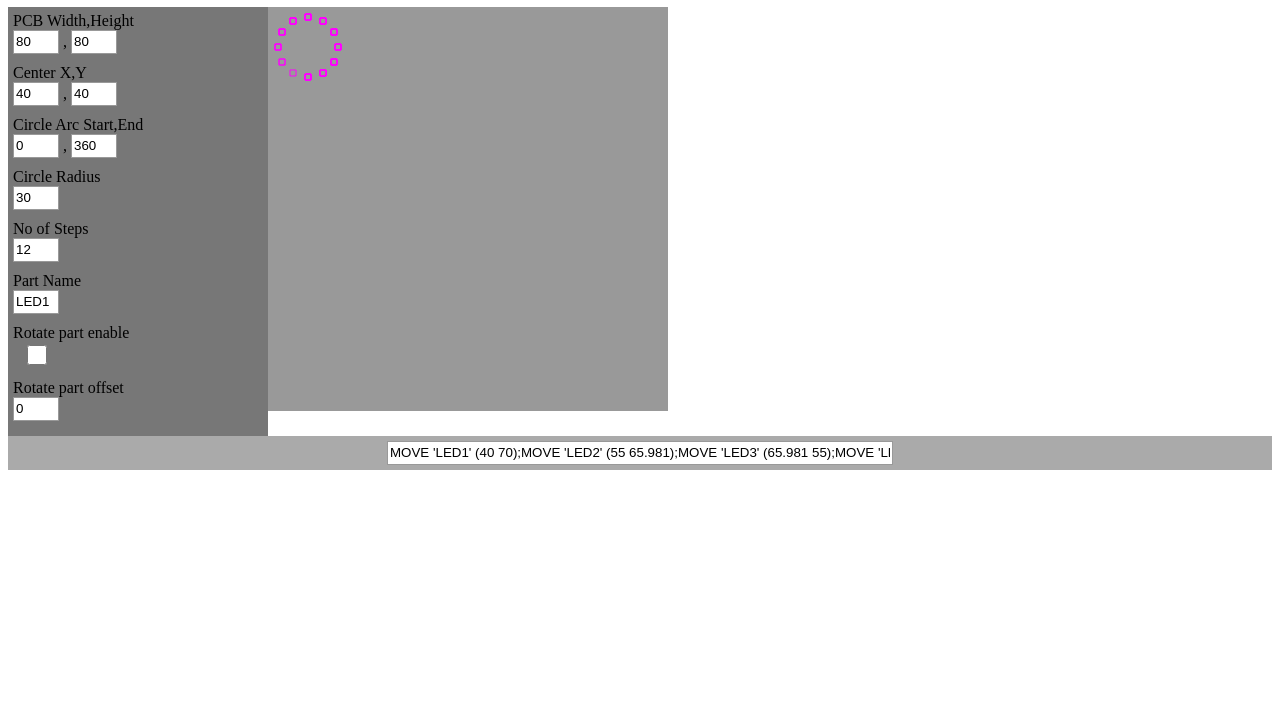
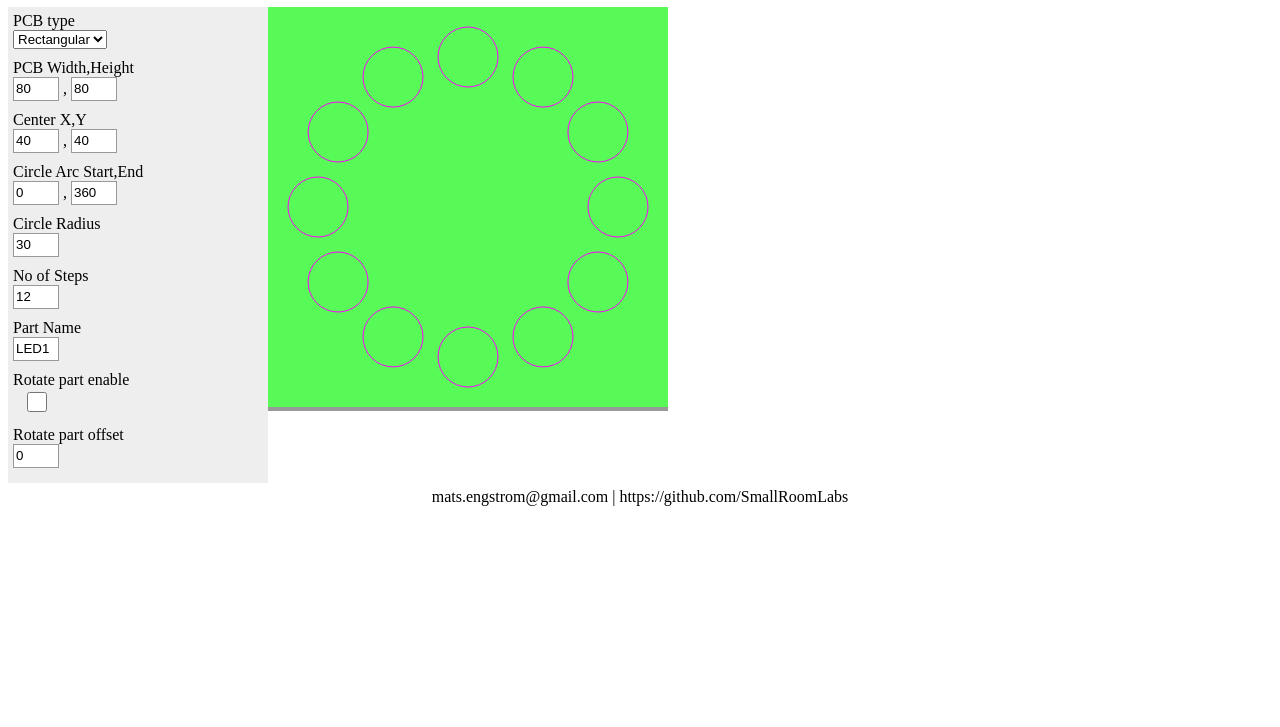
Before and after one commit to SmallRoomLabs/EagleTools, a plain HTML site: page index.html in a window 1280 px wide. Shown: the part 73-800 px from the top of the page. Drawn offline with Linux system fonts and the light colour scheme.

Commit message:
Scaling of pcb to canvas size. Support for round pcb

```diff
--- a/eagletools.js
+++ b/eagletools.js
@@ -24,17 +24,37 @@ if (typeof(Number.prototype.toRad) === "undefined") {
   }
 }
 
+var pcbtype='pcbsquare';
+
+function UpdatePCBtype() {
+	pcbtype=document.getElementById("pcbtype").value;
+	if (pcbtype=="pcbsquare") {
+		document.getElementById("pcbsquare").style.display='block';
+		document.getElementById("pcbround").style.display='none';
+	}
+	if (pcbtype=="pcbround") {
+		document.getElementById("pcbsquare").style.display='none';
+		document.getElementById("pcbround").style.display='block';
+	}
+	RefreshPreview();
+}
+
+
 
 //
 // Redraw the preview canvas according to the values from the form fields
 //
 function RefreshPreview() {
+    // Canvas size for scaling factors
+    var canvasW=400;
+    var canvasH=400;
 	// PCB size in mm
 	var pcbW=getAndUpdateNumericFormField("pcbw");
 	var pcbH=getAndUpdateNumericFormField("pcbh");
+	var pcbR=getAndUpdateNumericFormField("pcbr");
 	// Circle/arc center position in mm
-	var centerX=getAndUpdateNumericFormField("centery");
-	var centerY=getAndUpdateNumericFormField("centerx");
+	var centerX=getAndUpdateNumericFormField("centerx");
+	var centerY=getAndUpdateNumericFormField("centery");
 	// Circle/arc radius in mm
 	var radius=getAndUpdateNumericFormField("radius");
 	// Circle/arc start and end positios in degrees
@@ -52,11 +72,18 @@ function RefreshPreview() {
 	// The rotation offset for the first part
 	var rotateOffset=getAndUpdateNumericFormField("rotateoffset");
 
-//	var partType="circle";
-	var partType="rectangle"
+	var partType="circle";
+//	var partType="rectangle"
 	var partColor="magenta";
 
 	console.log("----------------------------");
+
+	// Calculate the correct scaling factor to utilize the maximum of the canvas size
+	if (canvasW/pcbW > canvasH/pcbH) {
+        var scale=canvasH/pcbH;
+	} else {
+        var scale=canvasW/pcbW;
+	}
 
 	var canvas=document.getElementById('preview');
 	var ctx=canvas.getContext('2d');
@@ -91,7 +118,22 @@ function RefreshPreview() {
 
 	partAngle=rotateOffset;
 
+	// Clear canvas and draw the pcb
 	ctx.clearRect(0, 0, canvas.width, canvas.height)
+	ctx.fillStyle='#58FA58';
+	if (pcbtype=='pcbsquare') {
+		ctx.beginPath();
+		ctx.fillRect(0, 0, pcbW*scale,pcbH*scale);
+		ctx.stroke();
+		ctx.closePath();
+	}
+	if (pcbtype=='pcbround') {
+		ctx.beginPath();
+		ctx.arc(centerX*scale, centerY*scale, pcbR*scale, 0, Math.PI*2, true);
+      	ctx.fill();
+      	ctx.closePath();
+	}
+
 	ctx.fillStyle=partColor;
 	ctx.strokeStyle=partColor;
 	ctx.beginPath();
@@ -102,18 +144,21 @@ function RefreshPreview() {
     	cmd+="MOVE '"+myPart+myPartNumber+"' ("+(+myX.toFixed(3))+" "+(+myY.toFixed(3))+");";
     	if (rotateEnable) cmd+="ROTATE =R"+partAngle+" '"+myPart+myPartNumber+"';";
 		if (partType=="rectangle") {
-			ctx.rect(myX-dotsize/2,myY-dotsize/2,dotsize,dotsize);
+			ctx.beginPath();
+			ctx.rect((myX*scale)-dotsize/2,(myY*scale)-dotsize/2,dotsize,dotsize);
 			ctx.stroke();
+			ctx.closePath();
 		} else if (partType=="circle") {
-			ctx.arc(myX, myY, dotsize, 0, Math.PI*2, true);
+			ctx.beginPath();
+			ctx.arc(myX*scale, myY*scale, dotsize*scale, 0, Math.PI*2, true);
 			ctx.stroke();
+			ctx.closePath();
 		}
 		angle-=angleDelta;
 		partAngle+=angleDelta;
 		myPartNumber++;
 	}
-	ctx.closePath();
-	document.getElementById("cmd").value=cmd;
+//	document.getElementById("cmd").innerHTML=cmd;
 }
 
 RefreshPreview();
--- a/index.html
+++ b/index.html
@@ -19,11 +19,27 @@
 		<form>
 			<div>
 				<label>
+					<span>PCB type</span>
+					<br />
+					<select name="pcbtype" id="pcbtype" onchange="UpdatePCBtype()">
+					  <option value="pcbsquare">Rectangular</option>
+					  <option value="pcbround">Round</option>
+					</select>
+				</label>
+
+				<label id="pcbsquare" style="display:block">
 					<span>PCB Width,Height</span>
 					<br />
 					<input id="pcbw" type="text" name="pcbw" value="80" onchange="RefreshPreview()" />
 					,
 					<input id="pcbh" type="text" name="pcbh" value="80" onchange="RefreshPreview()" />
+				</label>
+
+
+				<label id="pcbround" style="display:none">
+					<span>PCB Radius</span>
+					<br />
+					<input id="pcbr" type="text" name="pcbr" value="40" onchange="RefreshPreview()" />
 				</label>
 
 				<label>
@@ -77,13 +93,11 @@
 	</div>
 
 	<div id="section">
-		<canvas id="preview" width="400" height="400">
-			Canvas not supported :-(
-		</canvas>
+		<canvas id="preview" width="400" height="400">Canvas not supported :-(</canvas>
 	</div>
 
 	<div id="footer">
-		<input type="text" id="cmd" style="width:500px;">
+		mats.engstrom@gmail.com | https://github.com/SmallRoomLabs
 	</div>
 
 	<script src="eagletools.js"></script>
--- a/styles.css
+++ b/styles.css
@@ -5,14 +5,14 @@
 
 #header {
     text-align: center;
-    background-color: #555;
+    background-color: #fff;
 }
 
 #nav {
     width: 250px;
     float: left;
     padding: 5px;
-    background-color: #777;
+    background-color: #eee;
 }
 
 #section {
@@ -25,7 +25,7 @@
     clear: both;
     text-align: center;
     padding: 5px;
-    background-color: #aaa;
+    background-color: #fff;
 }
 
 input {
```
